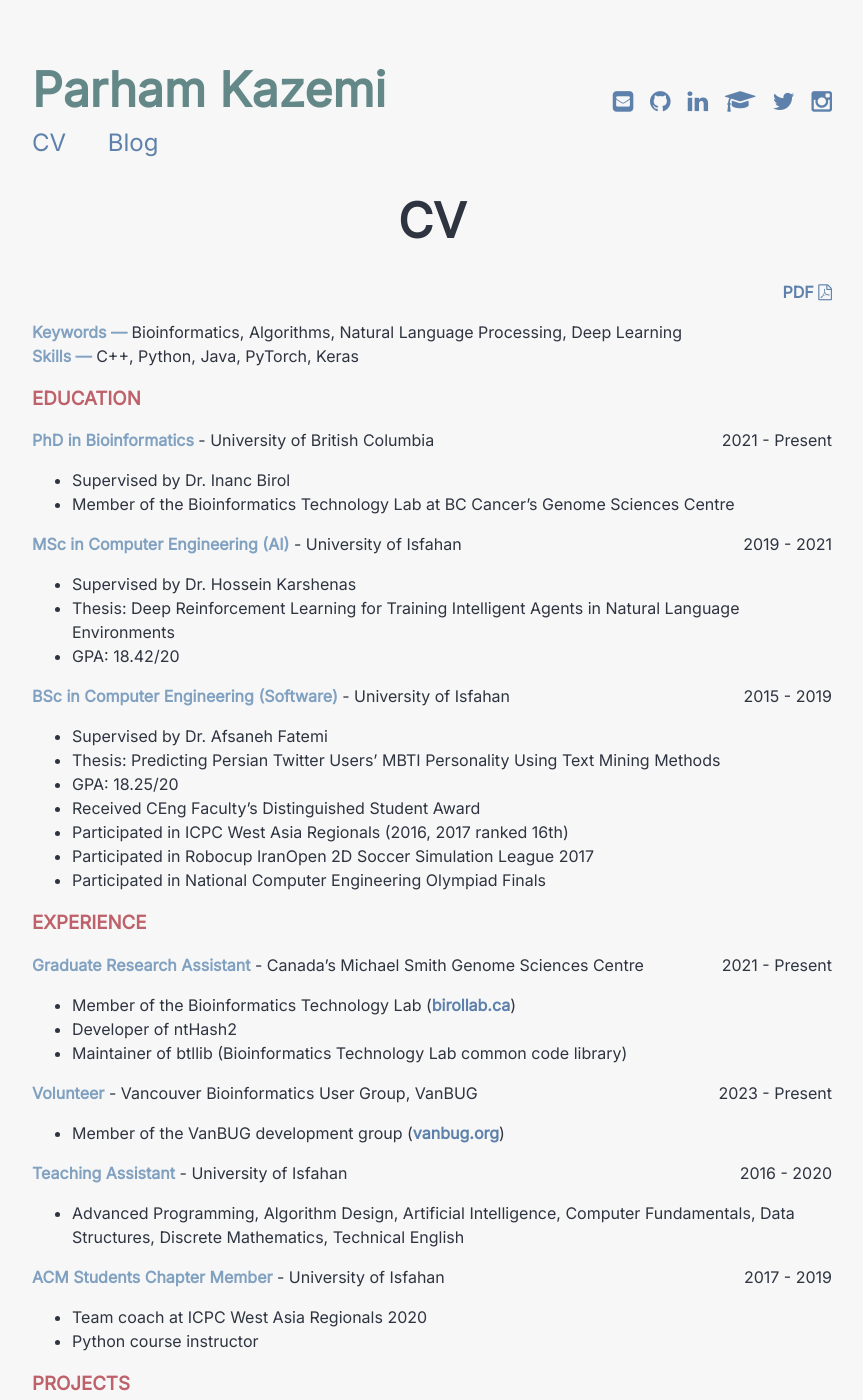
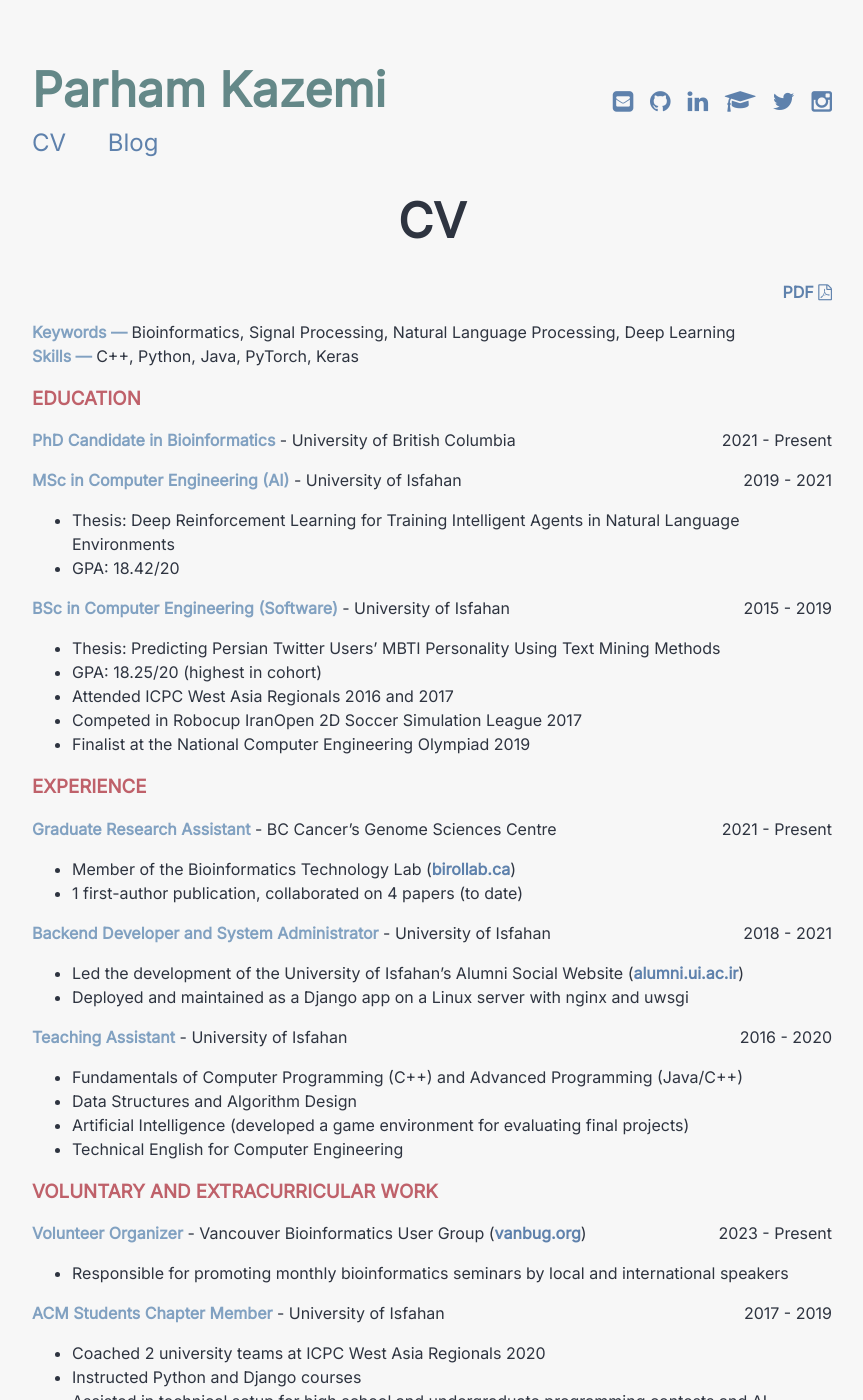
Before and after one commit to parham-k/parham-k.github.io, a Jekyll site: the page built from cv.md, in a window 1280 px wide and 1400 px high. Shown: the whole window, without its empty margins (208-1071 px from the left). Built offline with Jekyll 4.4.1, drawn with Linux system fonts in a browser that asks for light colours; some of the changed text lies outside the part shown.

Commit message:
Update CV

```diff
--- a/cv.md
+++ b/cv.md
@@ -8,61 +8,55 @@ title: CV
 
 <div id="cv" markdown="1">
 
-**Keywords —** Bioinformatics, Algorithms, Natural Language Processing, Deep Learning
+**Keywords —** Bioinformatics, Signal Processing, Natural Language Processing, Deep Learning
 <br>
 **Skills —** C++, Python, Java, PyTorch, Keras
 
 ### EDUCATION
 
-**PhD in Bioinformatics** - University of British Columbia <span style="float: right; ">2021 - Present</span>
-- Supervised by Dr. Inanc Birol
-- Member of the Bioinformatics Technology Lab at BC Cancer's Genome Sciences Centre
+**PhD Candidate in Bioinformatics** - University of British Columbia <span style="float: right; ">2021 - Present</span>
 
 **MSc in Computer Engineering (AI)** - University of Isfahan <span style="float: right; ">2019 - 2021</span>
-- Supervised by Dr. Hossein Karshenas
 - Thesis: Deep Reinforcement Learning for Training Intelligent Agents in Natural Language Environments
 - GPA: 18.42/20
 
 **BSc in Computer Engineering (Software)** - University of Isfahan <span style="float: right; ">2015 - 2019</span>
-- Supervised by Dr. Afsaneh Fatemi
 - Thesis: Predicting Persian Twitter Users' MBTI Personality Using Text Mining Methods
-- GPA: 18.25/20
-- Received CEng Faculty's Distinguished Student Award
-- Participated in ICPC West Asia Regionals (2016, 2017 ranked 16th)
-- Participated in Robocup IranOpen 2D Soccer Simulation League 2017
-- Participated in National Computer Engineering Olympiad Finals
+- GPA: 18.25/20 (highest in cohort)
+- Attended ICPC West Asia Regionals 2016 and 2017
+- Competed in Robocup IranOpen 2D Soccer Simulation League 2017
+- Finalist at the National Computer Engineering Olympiad 2019
 
 ### EXPERIENCE
 
-**Graduate Research Assistant** - Canada's Michael Smith Genome Sciences Centre
+**Graduate Research Assistant** - BC Cancer's Genome Sciences Centre
 <span style="float: right; ">2021 - Present</span>
 - Member of the Bioinformatics Technology Lab ([birollab.ca](https://birollab.ca))
-- Developer of ntHash2
-- Maintainer of btllib (Bioinformatics Technology Lab common code library)
+- 1 first-author publication, collaborated on 4 papers (to date)
 
-**Volunteer** - Vancouver Bioinformatics User Group, VanBUG
-<span style="float: right; ">2023 - Present</span>
-- Member of the VanBUG development group ([vanbug.org](https://www.vanbug.org/))
+**Backend Developer and System Administrator** - University of Isfahan
+<span style="float: right; ">2018 - 2021</span>
+- Led the development of the University of Isfahan's Alumni Social Website ([alumni.ui.ac.ir](https://alumni.ui.ac.ir/))
+- Deployed and maintained as a Django app on a Linux server with nginx and uwsgi
 
 **Teaching Assistant** - University of Isfahan
 <span style="float: right; ">2016 - 2020</span>
-- Advanced Programming, Algorithm Design, Artificial Intelligence, Computer Fundamentals, Data Structures, Discrete Mathematics, Technical English
+- Fundamentals of Computer Programming (C++) and Advanced Programming (Java/C++)
+- Data Structures and Algorithm Design
+- Artificial Intelligence (developed a game environment for evaluating final projects)
+- Technical English for Computer Engineering
+
+### VOLUNTARY AND EXTRACURRICULAR WORK
+
+**Volunteer Organizer** - Vancouver Bioinformatics User Group ([vanbug.org](https://vanbug.org/))
+<span style="float: right; ">2023 - Present</span>
+- Responsible for promoting monthly bioinformatics seminars by local and international speakers
 
 **ACM Students Chapter Member** - University of Isfahan
 <span style="float: right; ">2017 - 2019</span>
-- Team coach at ICPC West Asia Regionals 2020
-- Python course instructor
-
-### PROJECTS
-
-**ntHash2: recursive spaced seed hashing for nucleotide sequences**
-<span style="float: right; ">[github.com/bcgsc/ntHash](https://github.com/bcgsc/ntHash)</span>
-<br>
-Lead developer, publication's first author
-
-**University of Isfahan's Alumni Social Website**
-<br>
-Backend developer
+- Coached 2 university teams at ICPC West Asia Regionals 2020
+- Instructed Python and Django courses
+- Assisted in technical setup for high school and undergraduate programming contests and AI challenges
 
 ### PUBLICATIONS
 
```
Also changed, not shown: assets/css/cv.css (+21 -3 lines), cv_pdf_generator.py (+6 -1 lines), Gemfile.lock, 1 other file.
